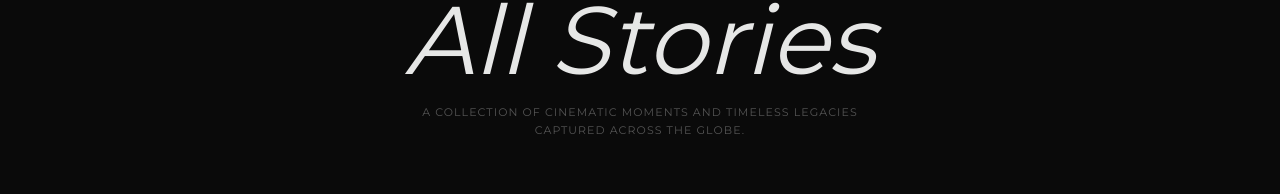
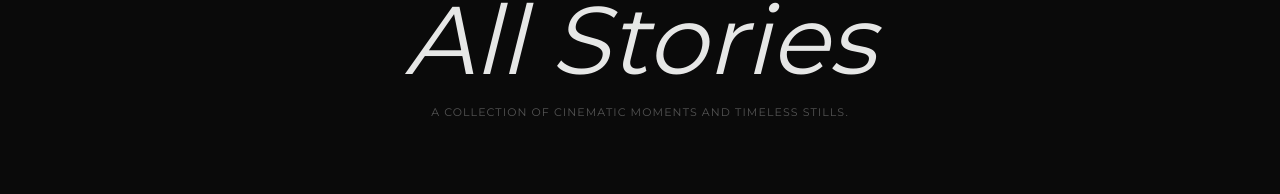
Before and after one commit to xxo-swap/ransphotography, a Next.js app: page /galleries in a window 1280 px wide. Shown: the part 199-393 px from the top of the page. Built offline with nearby package versions, Linux system fonts and the light colour scheme.

Commit message:
Update description text in page.tsx

```diff
--- a/app/galleries/page.tsx
+++ b/app/galleries/page.tsx
@@ -32,7 +32,7 @@ export default function AllGalleriesPage() {
           All Stories
         </h1>
         <p className="font-body text-white/30 text-[11px] uppercase tracking-widest max-w-md mx-auto leading-relaxed">
-          A collection of cinematic moments and timeless legacies captured across the globe.
+          A collection of cinematic moments and timeless stills.
         </p>
       </header>
 
```
